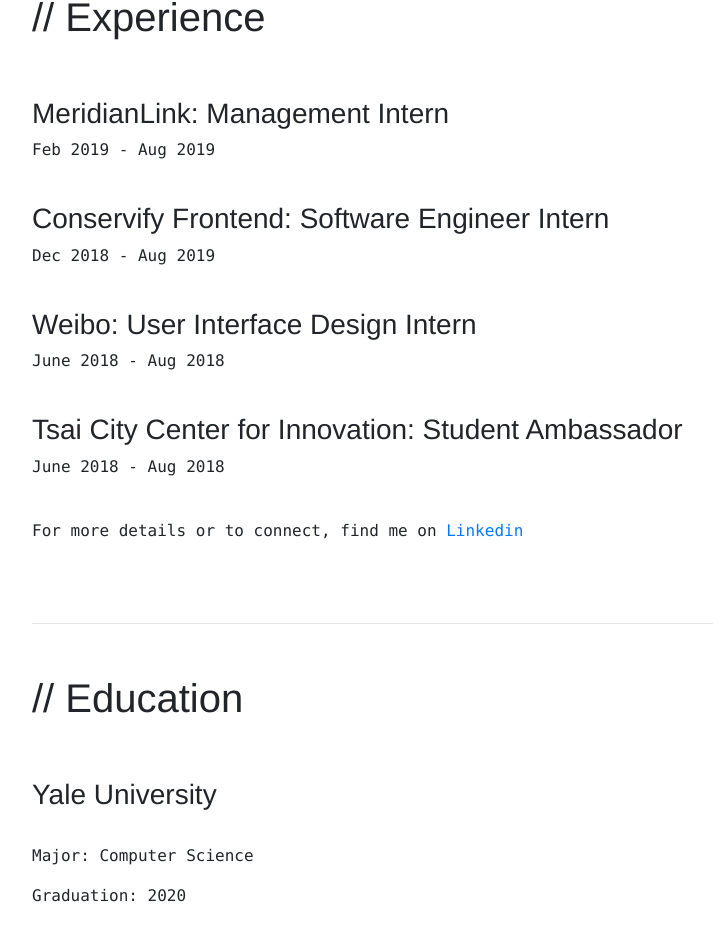
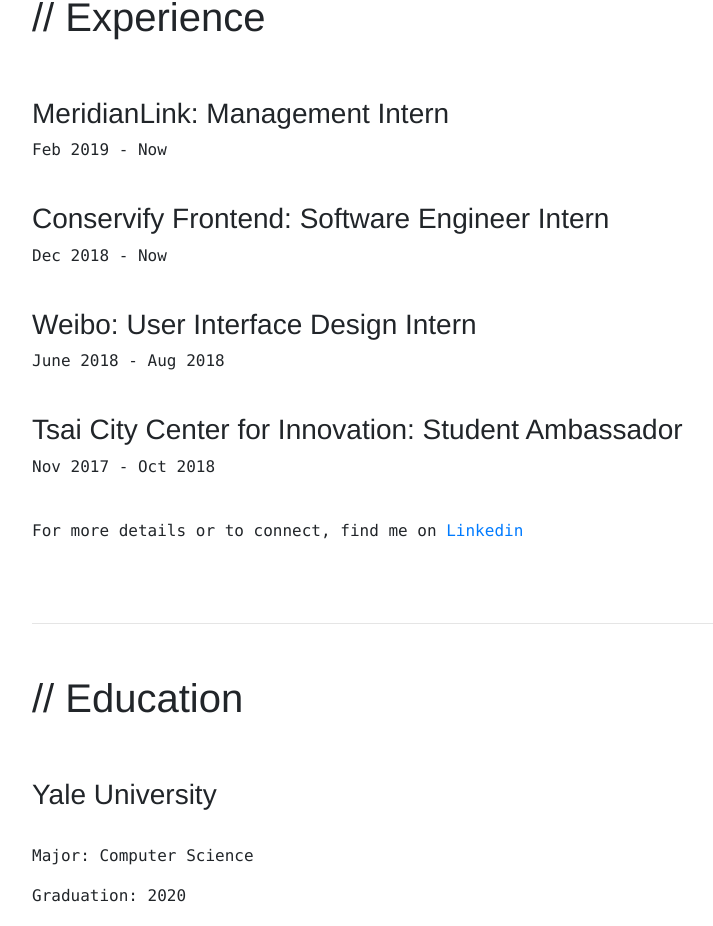
Before and after one commit to feliciachang/Felsite, a React (Create React App) app: page / in a window 1280 px wide. Shown: the part 1976-2902 px from the top of the page, without its empty margins (18-731 px from the left). Built offline with nearby package versions, Linux system fonts and the light colour scheme.

Commit message:
small changes

```diff
--- a/src/experience/experience.js
+++ b/src/experience/experience.js
@@ -20,16 +20,16 @@ class Experience extends Component {
         <div >
             <br></br>
             <h3> MeridianLink:  Management Intern </h3>
-            <p> Feb 2019 - Aug 2019 </p>
+            <p> Feb 2019 - Now</p>
             <br></br>
             <h3> Conservify Frontend:  Software Engineer Intern </h3>
-            <p> Dec 2018 - Aug 2019 </p>
+            <p> Dec 2018 - Now </p>
             <br></br>
             <h3> Weibo:  User Interface Design Intern </h3>
             <p> June 2018 - Aug 2018 </p>
             <br></br>
             <h3> Tsai City Center for Innovation:  Student Ambassador </h3>
-            <p> June 2018 - Aug 2018 </p>
+            <p> Nov 2017 - Oct 2018 </p>
             <br></br>
             <p> For more details or to connect, find me on
             <a href = "https://www.linkedin.com/in/felicia-chang-20666112a/"> Linkedin </a></p>
```
Also changed, not shown: 1 other file (tests, documents, lock files or other folders).
